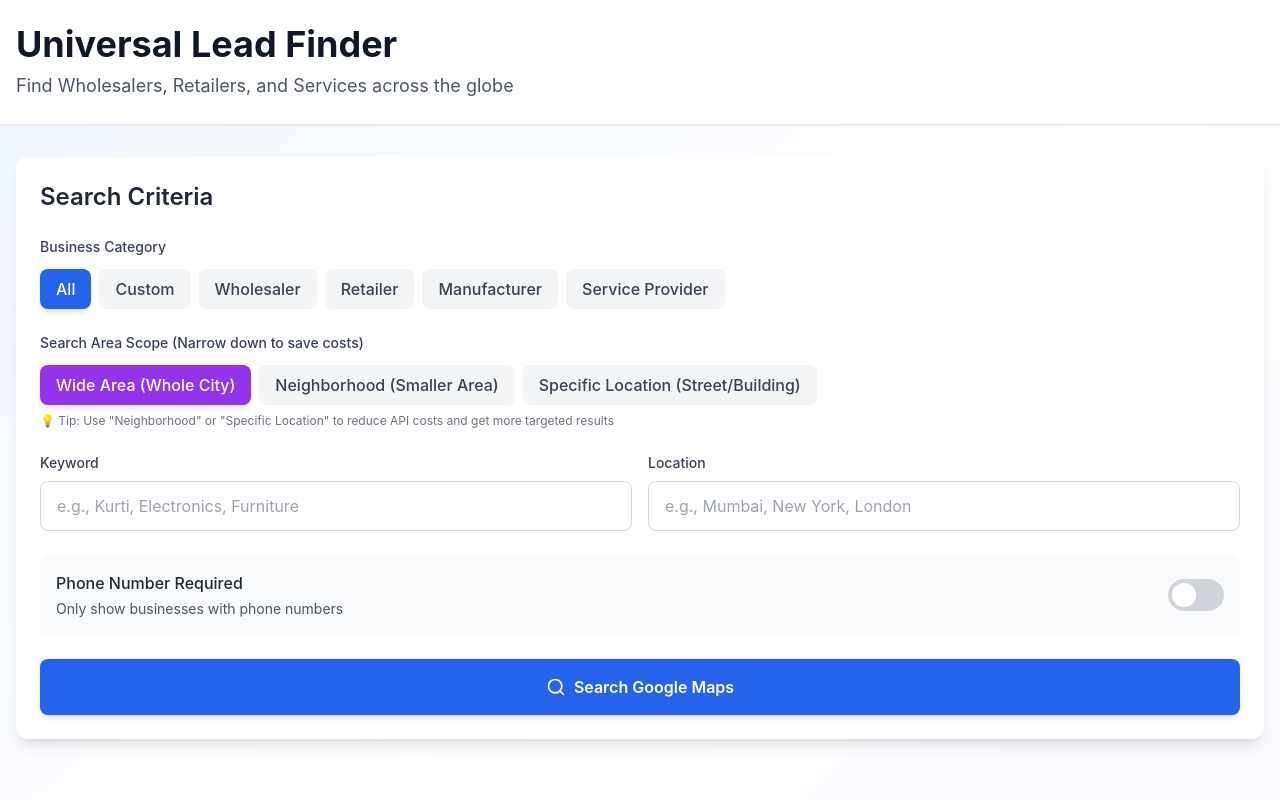
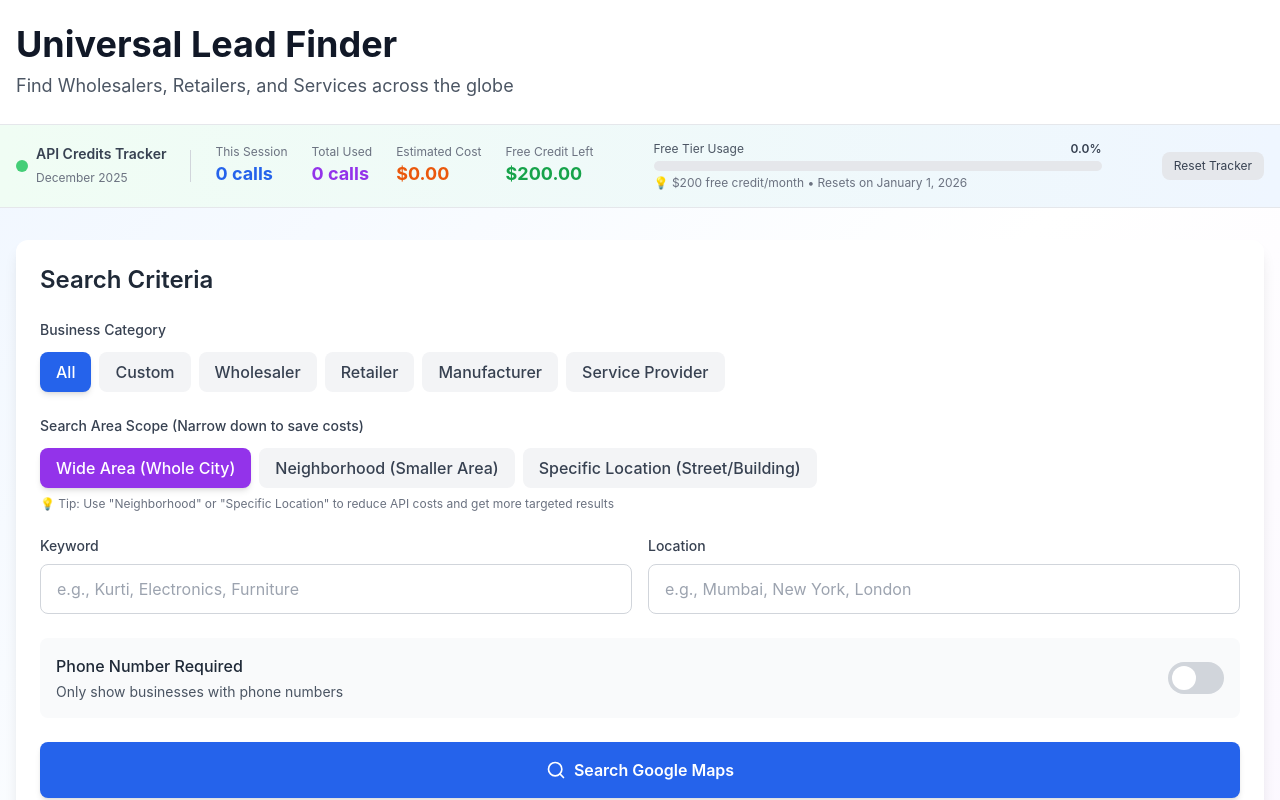
Before and after one commit to kvora49/Lead_finder, a React (Vite) app: page / in a window 1280 px wide. Shown: the top 800 px of the page. Built offline with nearby package versions, Linux system fonts and the light colour scheme.

Commit message:
Add major features: pagination for all results, exact address filtering, credit tracker with monthly reset, improved Excel export

```diff
--- a/src/App.jsx
+++ b/src/App.jsx
@@ -26,7 +26,40 @@ function App() {
   const [requirePhone, setRequirePhone] = useState(false); // Filter to show only businesses with phone numbers
   const [leads, setLeads] = useState([]); // Array of business leads from API
   const [loading, setLoading] = useState(false); // Loading state during API call
+  const [loadingProgress, setLoadingProgress] = useState(''); // Loading progress message
   const [error, setError] = useState(null); // Error message if API call fails
+
+  // Credit tracking states with monthly reset
+  const [apiCallsThisSession, setApiCallsThisSession] = useState(0); // API calls in current session
+  const [totalApiCalls, setTotalApiCalls] = useState(() => {
+    // Get current month/year
+    const now = new Date();
+    const currentMonth = `${now.getFullYear()}-${String(now.getMonth() + 1).padStart(2, '0')}`;
+
+    // Load saved data
+    const savedMonth = localStorage.getItem('apiCallsMonth');
+    const savedCalls = localStorage.getItem('totalApiCalls');
+
+    // If it's a new month, reset the counter
+    if (savedMonth !== currentMonth) {
+      localStorage.setItem('apiCallsMonth', currentMonth);
+      localStorage.setItem('totalApiCalls', '0');
+      return 0;
+    }
+
+    return savedCalls ? parseInt(savedCalls, 10) : 0;
+  });
+
+  const [currentMonth] = useState(() => {
+    const now = new Date();
+    return now.toLocaleString('default', { month: 'long', year: 'numeric' });
+  });
+
+  const [nextResetDate] = useState(() => {
+    const now = new Date();
+    const nextMonth = new Date(now.getFullYear(), now.getMonth() + 1, 1);
+    return nextMonth.toLocaleDateString('default', { month: 'long', day: 'numeric', year: 'numeric' });
+  });
 
   // Available business categories for search
   const categories = [
@@ -58,17 +91,40 @@ function App() {
     // Reset error and set loading state
     setError(null);
     setLoading(true);
+    setLoadingProgress('Searching for businesses...');
 
     try {
-      // Call the API service to search for businesses
+      // Track API calls for credit calculation
+      let callsInThisSearch = 0;
+
+      // Call the API service to search for businesses with pagination
       const response = await searchBusinesses(
         keyword,
         selectedCategory,
         location,
         GOOGLE_API_KEY,
         searchScope,
-        specificArea
+        specificArea,
+        // Progress callback
+        (progress) => {
+          callsInThisSearch = progress.page;
+          if (progress.page > 1) {
+            setLoadingProgress(`Loading more results... (Page ${progress.page}, ${progress.total} found)`);
+          }
+        }
       );
+
+      // Update API call counters
+      const newSessionCalls = apiCallsThisSession + callsInThisSearch;
+      const newTotalCalls = totalApiCalls + callsInThisSearch;
+      setApiCallsThisSession(newSessionCalls);
+      setTotalApiCalls(newTotalCalls);
+
+      // Save with current month marker
+      const now = new Date();
+      const currentMonth = `${now.getFullYear()}-${String(now.getMonth() + 1).padStart(2, '0')}`;
+      localStorage.setItem('apiCallsMonth', currentMonth);
+      localStorage.setItem('totalApiCalls', newTotalCalls.toString());
 
       // Extract places from response
       let places = response.places || [];
@@ -97,6 +153,7 @@ function App() {
     } finally {
       // Reset loading state
       setLoading(false);
+      setLoadingProgress('');
     }
   };
 
@@ -271,6 +328,90 @@ function App() {
           </p>
         </div>
       </header>
+
+      {/* Credit Usage Tracker */}
+      <div className="bg-gradient-to-r from-green-50 to-blue-50 border-b border-gray-200">
+        <div className="container mx-auto px-4 py-4">
+          <div className="flex flex-wrap items-center justify-between gap-4">
+            {/* Credit Summary */}
+            <div className="flex items-center gap-6">
+              <div className="flex items-center gap-2">
+                <div className="w-3 h-3 bg-green-500 rounded-full animate-pulse"></div>
+                <div>
+                  <span className="text-sm font-semibold text-gray-700 block">API Credits Tracker</span>
+                  <span className="text-xs text-gray-500">{currentMonth}</span>
+                </div>
+              </div>
+
+              <div className="h-8 w-px bg-gray-300"></div>
+
+              {/* This Session */}
+              <div>
+                <p className="text-xs text-gray-500">This Session</p>
+                <p className="text-lg font-bold text-blue-600">{apiCallsThisSession} calls</p>
+              </div>
+
+              {/* Total Used */}
+              <div>
+                <p className="text-xs text-gray-500">Total Used</p>
+                <p className="text-lg font-bold text-purple-600">{totalApiCalls} calls</p>
+              </div>
+
+              {/* Cost Calculator */}
+              <div>
+                <p className="text-xs text-gray-500">Estimated Cost</p>
+                <p className="text-lg font-bold text-orange-600">${(totalApiCalls * 0.032).toFixed(2)}</p>
+              </div>
+
+              {/* Free Credit Remaining */}
+              <div>
+                <p className="text-xs text-gray-500">Free Credit Left</p>
+                <p className="text-lg font-bold text-green-600">
+                  ${Math.max(0, 200 - (totalApiCalls * 0.032)).toFixed(2)}
+                </p>
+              </div>
+            </div>
+
+            {/* Progress Bar */}
+            <div className="flex-1 min-w-[200px] max-w-md">
+              <div className="flex items-center justify-between mb-1">
+                <span className="text-xs text-gray-600">Free Tier Usage</span>
+                <span className="text-xs font-semibold text-gray-700">
+                  {Math.min(100, ((totalApiCalls * 0.032) / 200 * 100)).toFixed(1)}%
+                </span>
+              </div>
+              <div className="w-full bg-gray-200 rounded-full h-2.5">
+                <div
+                  className={`h-2.5 rounded-full transition-all duration-500 ${
+                    (totalApiCalls * 0.032) > 200 ? 'bg-red-500' :
+                    (totalApiCalls * 0.032) > 150 ? 'bg-orange-500' :
+                    (totalApiCalls * 0.032) > 100 ? 'bg-yellow-500' :
+                    'bg-green-500'
+                  }`}
+                  style={{ width: `${Math.min(100, ((totalApiCalls * 0.032) / 200 * 100))}%` }}
+                ></div>
+              </div>
+              <p className="text-xs text-gray-500 mt-1">
+                💡 $200 free credit/month • Resets on {nextResetDate}
+              </p>
+            </div>
+
+            {/* Reset Button */}
+            <button
+              onClick={() => {
+                if (window.confirm('Reset all API call tracking? This will clear session and total counts.')) {
+                  setApiCallsThisSession(0);
+                  setTotalApiCalls(0);
+                  localStorage.removeItem('totalApiCalls');
+                }
+              }}
+              className="text-xs px-3 py-1.5 bg-gray-200 hover:bg-gray-300 text-gray-700 rounded-lg transition-colors"
+            >
+              Reset Tracker
+            </button>
+          </div>
+        </div>
+      </div>
 
       {/* Main Content Container */}
       <main className="container mx-auto px-4 py-8">
@@ -450,6 +591,13 @@ function App() {
             )}
           </button>
 
+          {/* Loading Progress Message */}
+          {loading && loadingProgress && (
+            <div className="mt-4 p-4 bg-blue-50 border border-blue-200 rounded-lg">
+              <p className="text-blue-700 text-sm font-medium">{loadingProgress}</p>
+            </div>
+          )}
+
           {/* Error Message Display */}
           {error && (
             <div className="mt-4 p-4 bg-red-50 border border-red-200 rounded-lg">
--- a/src/services/placesApi.js
+++ b/src/services/placesApi.js
@@ -4,7 +4,8 @@
  */
 
 /**
- * Searches for businesses using Google Places API (New)
+ * Searches for businesses using Google Places API (New) with pagination support
+ * Fetches ALL available results by making multiple requests if needed
  *
  * @param {string} keyword - The search keyword (e.g., "Kurti", "Electronics")
  * @param {string} category - The business category (e.g., "Wholesaler", "Retailer", "Custom")
@@ -12,15 +13,15 @@
  * @param {string} apiKey - Google Places API key
  * @param {string} searchScope - Search area scope: 'wide', 'neighborhood', or 'specific'
  * @param {string} specificArea - Specific area/building/street name (optional)
- * @returns {Promise<Object>} - Returns the API response with places data
+ * @param {Function} onProgress - Optional callback to report progress (current, total)
+ * @returns {Promise<Object>} - Returns the API response with all places data
  */
-export const searchBusinesses = async (keyword, category, location, apiKey, searchScope = 'wide', specificArea = '') => {
+export const searchBusinesses = async (keyword, category, location, apiKey, searchScope = 'wide', specificArea = '', onProgress = null) => {
   // Google Places API (New) endpoint for text search
   const endpoint = 'https://places.googleapis.com/v1/places:searchText';
 
   // Construct the search query dynamically based on category and scope
   let textQuery;
-  let maxResultCount = 20; // Default max results
 
   // Build base query with category
   if (category === 'Custom' || category === 'All') {
@@ -33,31 +34,40 @@ export const searchBusinesses = async (keyword, category, location, apiKey, sear
   if (searchScope === 'specific' && specificArea.trim()) {
     // Specific location: narrow down to a building/street/area
     textQuery += ` in ${specificArea}, ${location}`;
-    maxResultCount = 10; // Reduce results for specific searches to save costs
   } else if (searchScope === 'neighborhood' && specificArea.trim()) {
     // Neighborhood search with specific area: search in that exact neighborhood
     textQuery += ` in ${specificArea}, ${location}`;
-    maxResultCount = 20; // Get more results to filter by address
   } else if (searchScope === 'neighborhood') {
     // Neighborhood search without specific area
     textQuery += ` near ${location}`;
-    maxResultCount = 15; // Moderate result count
   } else {
     // Wide search: whole city
     textQuery += ` in ${location}`;
-    maxResultCount = 20; // More results for wider searches
   }
+
+  // Collect all places from multiple pages
+  let allPlaces = [];
+  let nextPageToken = null;
+  let pageCount = 0;
+  const maxPages = 10; // Fetch up to 10 pages (200 results max) to get comprehensive results
+
+  try {
+    do {
+      pageCount++;
 
       // Request body for the API call
       const requestBody = {
         textQuery: textQuery,
-    maxResultCount: maxResultCount, // Limit results based on scope to control costs
-    // You can add additional parameters here if needed:
-    // languageCode: "en",
-    // rankPreference: "DISTANCE" or "RELEVANCE"
+        maxResultCount: 20, // Always fetch 20 per page for consistency
+        // Include pageToken for subsequent requests
+        ...(nextPageToken && { pageToken: nextPageToken })
       };
 
-  try {
+      // Report progress if callback provided
+      if (onProgress) {
+        onProgress({ page: pageCount, total: allPlaces.length });
+      }
+
       // Make the POST request to Google Places API
       const response = await fetch(endpoint, {
         method: 'POST',
@@ -67,7 +77,7 @@ export const searchBusinesses = async (keyword, category, location, apiKey, sear
           'X-Goog-Api-Key': apiKey,
           // Field mask specifies which fields to return in the response
           // This helps reduce response size and improve performance
-        'X-Goog-FieldMask': 'places.displayName,places.formattedAddress,places.nationalPhoneNumber,places.websiteUri,places.businessStatus'
+          'X-Goog-FieldMask': 'places.displayName,places.formattedAddress,places.nationalPhoneNumber,places.websiteUri,places.businessStatus,nextPageToken'
         },
         body: JSON.stringify(requestBody)
       });
@@ -80,9 +90,26 @@ export const searchBusinesses = async (keyword, category, location, apiKey, sear
         );
       }
 
-    // Parse and return the JSON response
+      // Parse the JSON response
       const data = await response.json();
-    return data;
+
+      // Add places from this page to the collection
+      if (data.places && data.places.length > 0) {
+        allPlaces = allPlaces.concat(data.places);
+      }
+
+      // Get next page token if available
+      nextPageToken = data.nextPageToken || null;
+
+      // Small delay between requests to avoid rate limiting
+      if (nextPageToken && pageCount < maxPages) {
+        await new Promise(resolve => setTimeout(resolve, 500));
+      }
+
+    } while (nextPageToken && pageCount < maxPages);
+
+    // Return all collected places
+    return { places: allPlaces };
 
   } catch (error) {
     // Handle network errors or other exceptions
```
Lines whose indentation alone changed are shown as unchanged.
